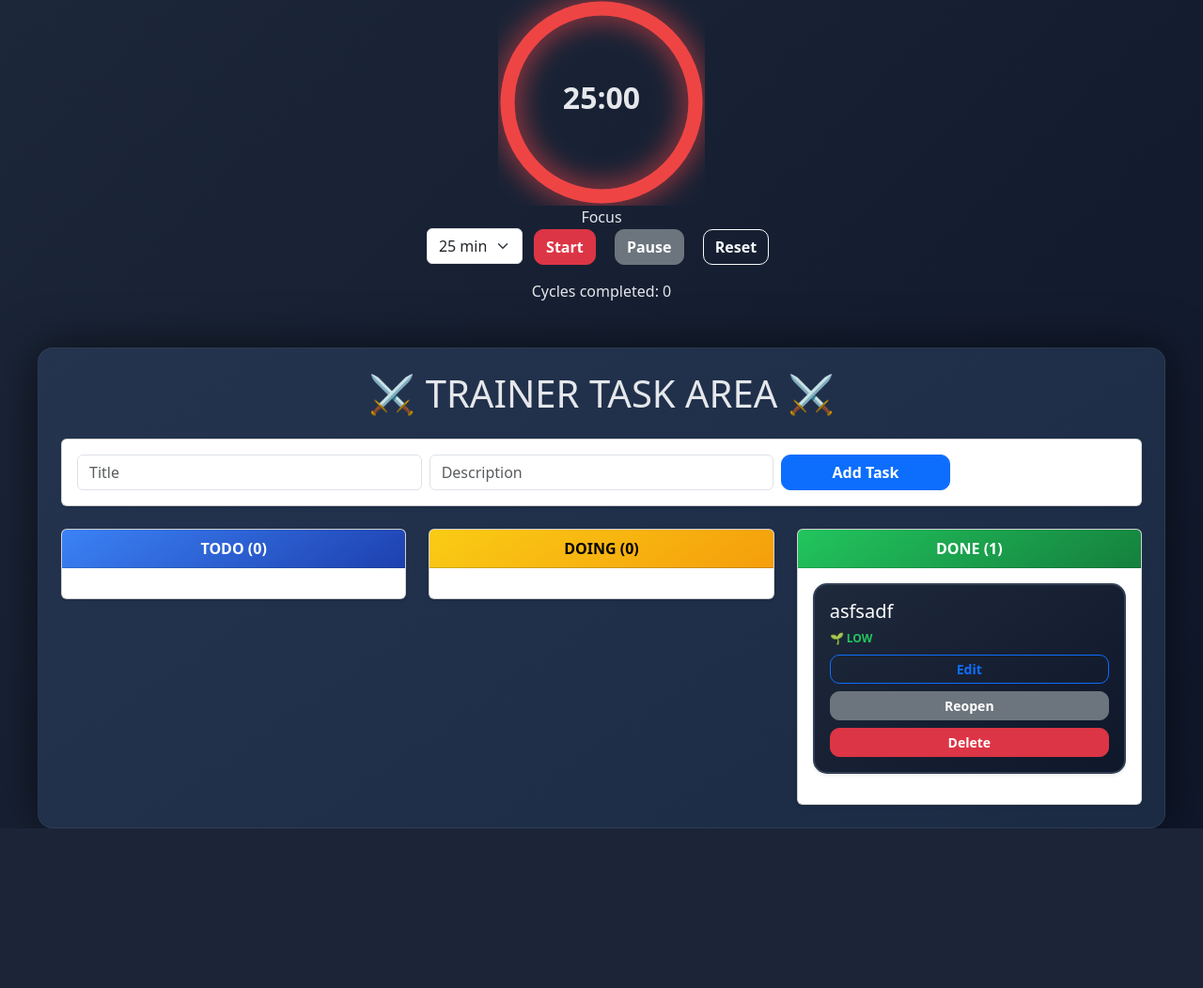
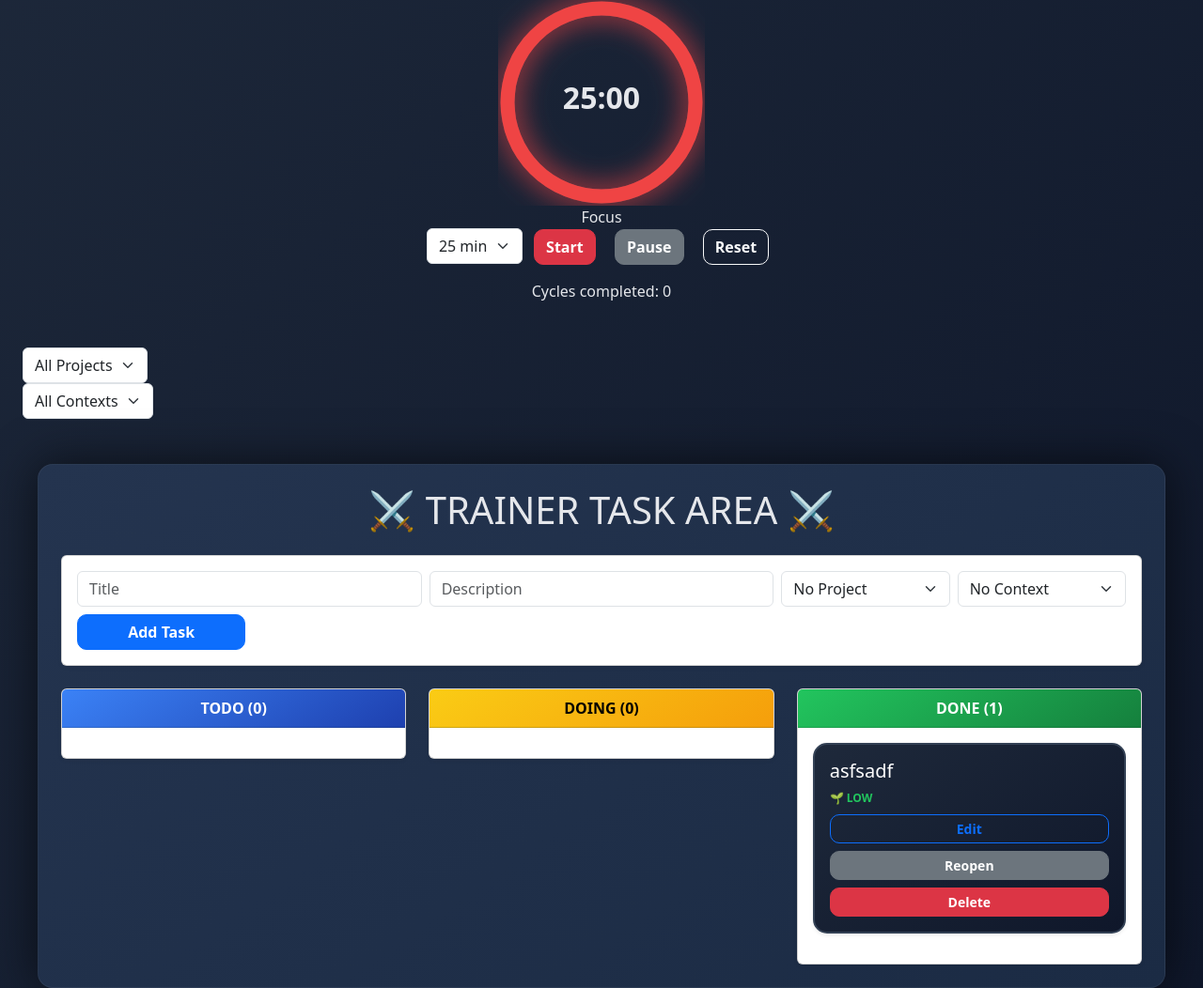
Before and after one commit to Ramirofordev/Agile-Project, a Flask app: page / in a window 1280 px wide. Shown: the part 275-1327 px from the top of the page at 94% size. Before the commit the page ends 1157 px from the top, so only its background shows below. Run offline with Flask 3, Linux system fonts and the light colour scheme; a user stored in the database is signed in.

Commit message:
Implementation of Projects CRUD

```diff
--- a/app.py
+++ b/app.py
@@ -54,9 +54,30 @@ def create_app(test_config=None):
     @app.route("/")
     @login_required
     def index():
-        tasks = task_service.list_tasks(current_user.id)
-        return render_template("pages/dashboard.html", tasks=tasks, user = current_user)
+        project_id = request.args.get("project")
+        context_id = request.args.get("context")
 
+        project_id = int(project_id) if project_id else None
+        context_id = int(context_id) if context_id else None
+
+        tasks = task_service.list_tasks_filtered(
+            current_user.id,
+            project_id,
+            context_id
+        )
+
+        projects = project_service.list_projects(current_user.id)
+        contexts = context_service.list_contexts(current_user.id)
+
+        return render_template(
+            "pages/dashboard.html",
+            tasks = tasks,
+            projects = projects,
+            contexts = contexts,
+            user = current_user,
+            active_project = project_id,
+            active_context = context_id
+        )
     @app.route("/profile")
     @login_required
     def profile():
@@ -123,13 +144,19 @@ def create_app(test_config=None):
         return redirect(url_for("login"))
 
     # -------------------------
-    # Project
+    # Project CRUD
     # -------------------------
 
     @app.route("/projects", methods = ["GET"])
     @login_required
     def list_projects():
         projects = project_service.list_projects(current_user.id)
+
+        # add task count
+        for project in projects:
+            project.total_tasks = len(project.tasks)
+            project.completed_tasks = len([t for t in project.tasks if t.status == "done"])
+
         return render_template("pages/projects.html", projects = projects)
 
     @app.route("/projects", methods = ["POST"])
@@ -146,14 +173,44 @@ def create_app(test_config=None):
 
         return redirect(url_for("list_projects"))
 
+    @app.route("/projects/edit/<int:project_id>", methods = ["POST"])
+    @login_required
+    def edit_project(project_id):
+        try:
+            project_service.update_project(
+                project_id,
+                request.form["name"],
+                request.form.get("description", ""),
+                current_user.id
+            )
+        except ValueError as e:
+            flash(str(e), "danger")
+
+        return redirect(url_for("list_projects"))
+
+    @app.route("/projects/delete/<int:project_id>", methods = ["POST"])
+    @login_required
+    def delete_project(project_id):
+        try:
+            project_service.delete_project(project_id, current_user.id)
+        except ValueError:
+            pass
+
+        return redirect(url_for("list_projects"))
+
     @app.route("/projects/<int:project_id>")
     @login_required
     def view_project(project_id):
         try:
             project = project_service.get_project(project_id, current_user.id)
-            return render_template("pages/product_detail.html", project = project)
+
+            tasks = task_service.list_tasks_by_project(current_user.id, project_id)
+            projects = project_service.list_projects(current_user.id)
+            contexts = context_service.list_contexts(current_user.id)
+
+            return render_template("pages/project_detail.html", project = project, tasks = tasks, projects = projects, contexts = contexts, user = current_user, active_project = project_id)
         except ValueError:
-            return redirect(url_for("lists_projects"))
+            return redirect(url_for("list_projects"))
 
     # -------------------------
     # Task CRUD
@@ -166,7 +223,9 @@ def create_app(test_config=None):
             task_service.create_task(
                 request.form["title"],
                 request.form.get("description", ""),
-                current_user.id
+                current_user.id,
+                request.form.get("project_id") or None,
+                request.form.get("context_id") or None
             )
         except ValueError as e:
             flash(str(e), "danger")
@@ -253,7 +312,6 @@ def create_app(test_config=None):
             pass
 
         return redirect(url_for("list_contexts"))
-
 
     # -------------------------
     # Drag & Drop Status Change
--- a/infraestructure/repositories/task_repository.py
+++ b/infraestructure/repositories/task_repository.py
@@ -31,6 +31,23 @@ class TaskRepository:
     def get_by_id(self, task_id: int):
         return db.session.get(Task, task_id)
 
+    def get_by_context(self, user_id, context_id):
+        return Task.query.filter_by(user_id = user_id, context_id = context_id).all()
+
+    def get_by_project(self, user_id, project_id):
+        return Task.query.filter_by(user_id = user_id, project_id = project_id).all()
+
+    def get_filtered(self, user_id, project_id = None, context_id = None):
+        query = Task.query.filter_by(user_id = user_id)
+
+        if project_id:
+            query = query.filter_by(project_id = project_id)
+
+        if context_id:
+            query = query.filter_by(context_id = context_id)
+
+        return query.all()
+
     def get_all(self):
         return Task.query.all()
 
--- a/services/project_service.py
+++ b/services/project_service.py
@@ -18,6 +18,28 @@ class ProjectService:
         self.repository.add(project)
         return project
 
+    def update_project(self, project_id, name, description, user_id):
+        project = self.repository.get_by_id(project_id)
+
+        if not project or project.user_id != user_id:
+            raise ValueError("Project not found")
+
+        if not name or not name.strip():
+            raise ValueError("Project must have a name")
+
+        project.name = name.strip()
+        project.description = description
+
+        return project
+
+    def delete_project(self, project_id, user_id):
+        project = self.repository.get_by_id(project_id)
+
+        if not project or project.user_id != user_id:
+            raise ValueError("Project not found")
+
+        return self.repository.delete(project_id)
+
     def list_projects(self, user_id):
         return self.repository.get_all_by_user(user_id)
 
--- a/services/task_service.py
+++ b/services/task_service.py
@@ -160,3 +160,12 @@ class TaskService:
         db.session.commit()
 
         return tasks
+
+    def list_tasks_by_project(self, user_id, project_id):
+        return self.repository.get_by_project(user_id, project_id)
+
+    def list_tasks_by_context(self, user_id, context_id):
+        return self.repository.get_by_context(user_id, context_id)
+
+    def list_tasks_filtered(self, user_id, project_id = None, context_id = None):
+        return self.repository.get_filtered(user_id, project_id, context_id)
--- a/templates/components/kanban_board.html
+++ b/templates/components/kanban_board.html
@@ -2,6 +2,28 @@
     <div class = "board-panel p-4 rounded-4">
 
     <h1 class = "text-center mb-4">⚔️ TRAINER TASK AREA ⚔️</h1>
+
+    <div class = "mb-3 text-center">
+        {% if active_project %}
+            <span class = "badge bg-primary">
+                📁 Project:
+                {{ projects | selectattr("id", "equalto", active_project) | map(attribute="name") | first}}
+            </span>
+        {% endif %}
+
+        {% if active_context %}
+            <span class = "badge bg-secondary">
+                🧠 Context:
+                {{ contexts | selectattr("id", "equalto", active_context) | map(attribute="name") | first }}
+            </span>
+        {% endif %}
+
+        {% if active_project or active_context %}
+            <a href = "/" class = "btn btn-outline-light btn-sm ms-2">
+                Clear Filters
+            </a>
+        {% endif %}
+    </div>
 
     <!-- Add Task Form -->
     <div class = "card mb-4 shadow-sm">
@@ -13,12 +35,34 @@
                 <div class = "col-lg-4 col-md-12">
                     <input type = "text" name = "description" class = "form-control" placeholder = "Description">
                 </div>
+                <div class = "col-md-2">
+                    <select name = "project_id" class = "form-select">
+                        <option value = "">No Project</option>
+                        {% for project in projects %}
+                            <option value = "{{ project.id }}">{{ project.name }}</option>
+                        {% endfor %}
+                    </select>
+                </div>
+                <div class = "col-md-2">
+                    <select name = "context_id" class = "form-select">
+                        <option value = "">No Context</option>
+                        {% for context in contexts %}
+                            <option value = "{{ context.id }}">{{ context.name }}</option>
+                        {% endfor %}
+                    </select>
+                </div>
                 <div class = "col-md-2 d-grid">
                     <button type = "submit" class = "btn btn-primary">Add Task</button>
                 </div>
             </form>
         </div>
     </div>
+
+    {% if not tasks %}
+        <div class = "text-center mt-4 mb-4">
+            <h5>No tasks found with current filters</h5>
+        </div>
+    {% endif %}
 
     <div class = "row">
 
@@ -34,6 +78,18 @@
                     <div class = "card mb-3 task-card shadow-sm" data-task-id = "{{ task.id }}">
                         <div class = "card-body">
                             <h5>{{ task.title }}</h5>
+
+                            {% if task.project %}
+                                <div class = "badge bg-primary mb-1">
+                                    📁 {{ task.project.name }}
+                                </div>
+                            {% endif %}
+
+                            {% if task.context %}
+                                <div class = "badge bg-secondary mb-2">
+                                    🧠 {{ task.context.name }}
+                                </div>
+                            {% endif %}
 
                             <div class = "task-priority priority-{{ task.priority }}">
                                 {% if task.priority == "high" %}
--- /dev/null
+++ b/templates/components/task_filters.html
@@ -0,0 +1,37 @@
+<select class="form-select w-auto"
+        onchange="updateFilters('project', this.value)">
+    <option value="">All Projects</option>
+
+    {% for project in projects %}
+        <option value="{{ project.id }}"
+        {% if project.id == active_project %}selected{% endif %}>
+            📁 {{ project.name }}
+        </option>
+    {% endfor %}
+</select>
+
+<select class="form-select w-auto"
+        onchange="updateFilters('context', this.value)">
+    <option value="">All Contexts</option>
+
+    {% for context in contexts %}
+        <option value="{{ context.id }}"
+        {% if context.id == active_context %}selected{% endif %}>
+            🧠 {{ context.name }}
+        </option>
+    {% endfor %}
+</select>
+
+<script>
+    function updateFilters(type, value) {
+        const url = new URL(window.location.href);
+
+        if (value) {
+            url.searchParams.set(type, value);
+        } else {
+            url.searchParams.delete(type);
+        }
+
+        window.location.href = url.toString();
+    }
+</script>
--- a/templates/pages/dashboard.html
+++ b/templates/pages/dashboard.html
@@ -4,6 +4,7 @@
 
     {% include "components/xp_bar.html" %}
     {% include "components/pomodoro.html" %}
+    {% include "components/task_filters.html" %}
     {% include "components/kanban_board.html" %}
     {% include "components/capture_overlay.html" %}
 
```
Also changed, not shown: templates/pages/project_detail.html (added, +21 -0 lines), templates/pages/projects.html (added, +130 -0 lines).
